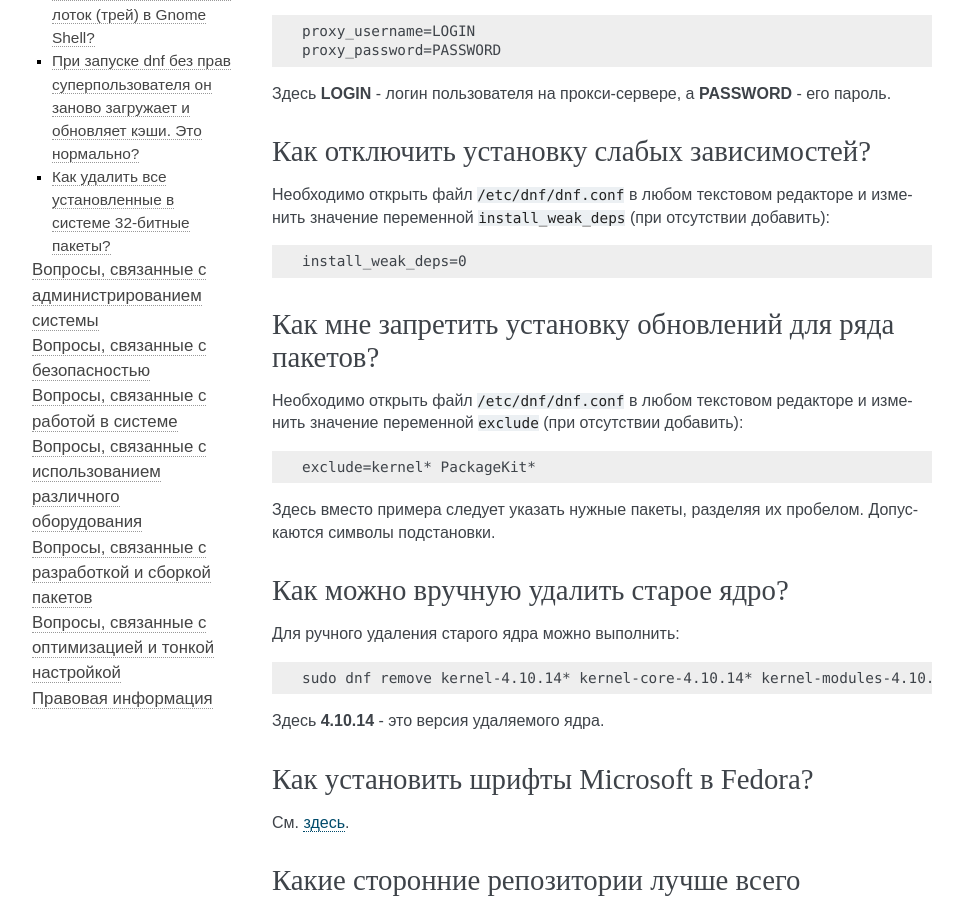
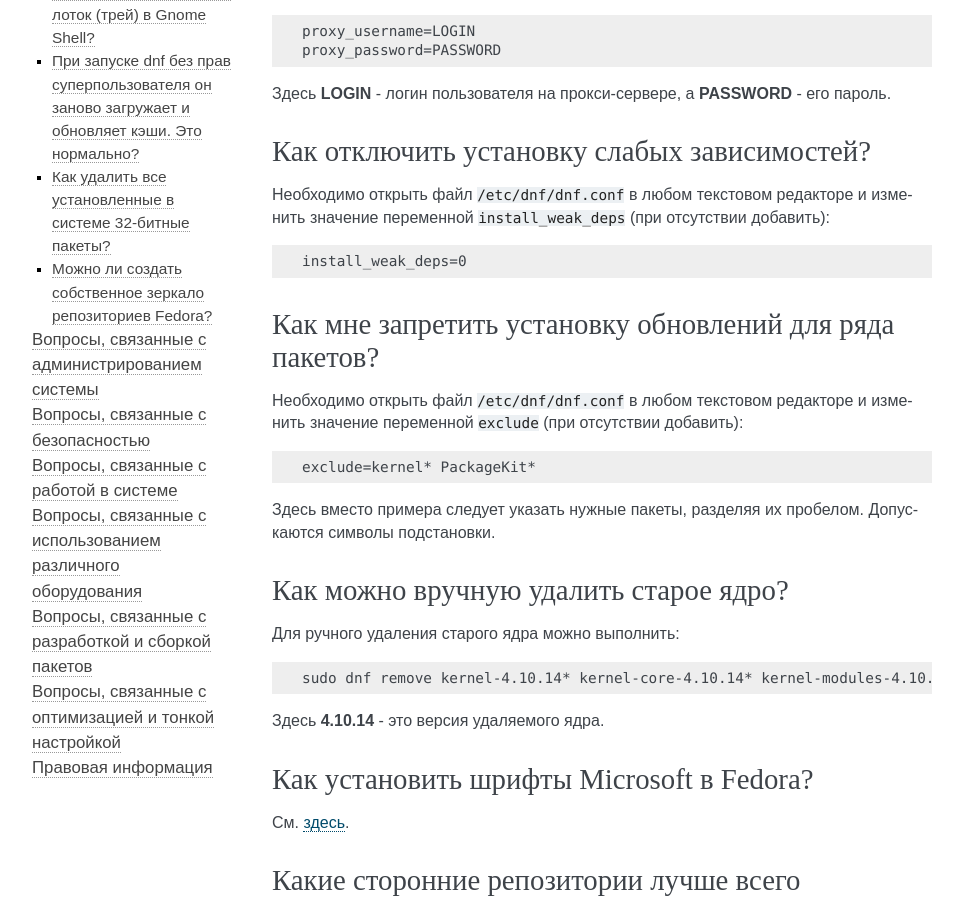
Before and after one commit to RussianFedora/FAQ, a Sphinx documentation site: the page built from source/package-manager.rst, in a window 1280 px wide and 900 px high, scrolled down 4565 px. Shown: the whole window, without its empty margins (148-1111 px from the left). Built offline with Sphinx 7.4.7, drawn with Linux system fonts in a browser that asks for light colours; some of the changed text lies outside the part shown.

Commit message:
Added question about running own mirror of Fedora's repository.

```diff
--- a/source/package-manager.rst
+++ b/source/package-manager.rst
@@ -857,3 +857,11 @@ Java 11:
 .. code-block:: bash
 
     sudo dnf remove "*.i686"
+
+.. index:: dnf, mirror, repository
+.. _dnf-mirror:
+
+Можно ли создать собственное зеркало репозиториев Fedora?
+============================================================
+
+Да, см. `здесь <https://fedoraproject.org/wiki/Infrastructure/Mirroring>`__.
```
